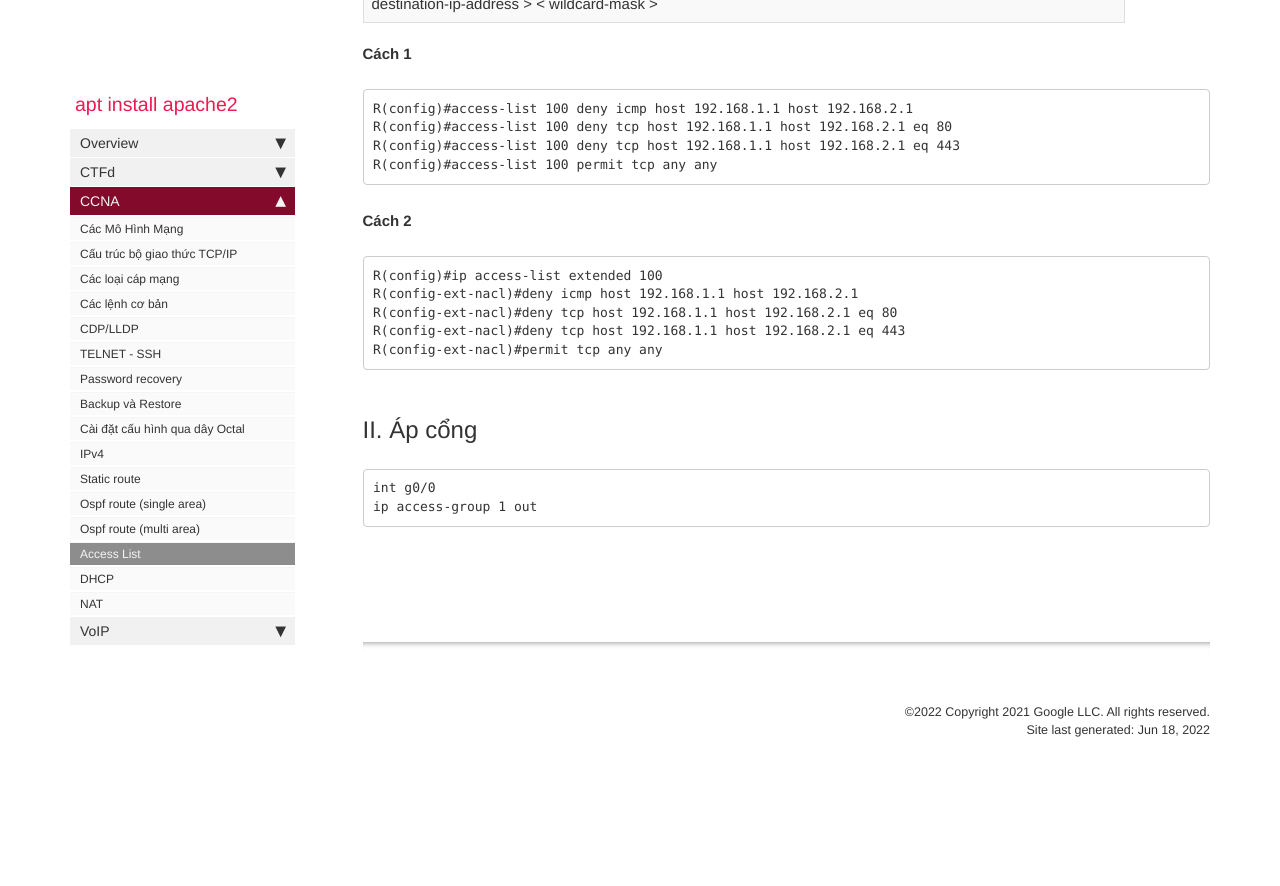
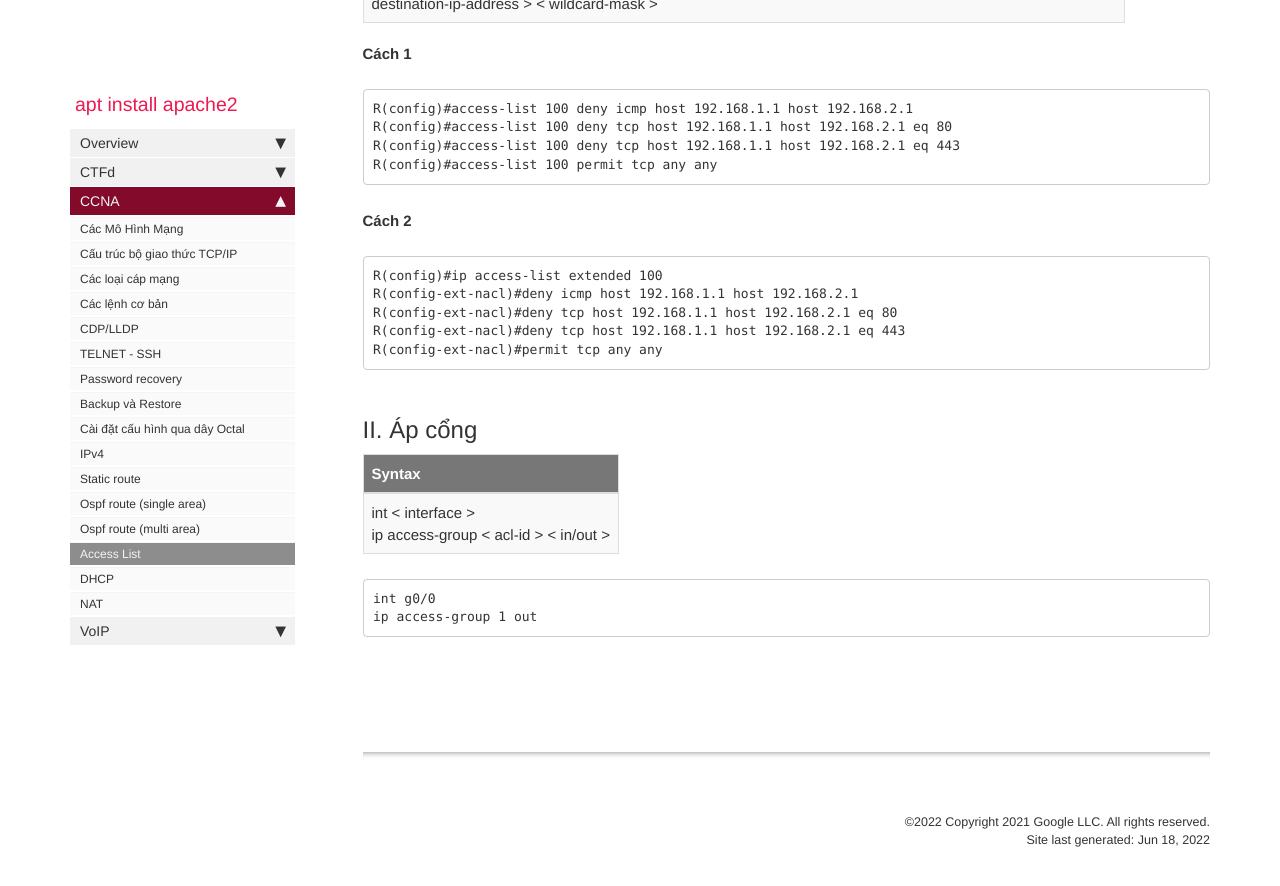
Before and after one commit to aptinstallapache2/aptinstallapache2.github.io, a Jekyll site: the page built from pages/CCNA/ACL.md, in a window 1280 px wide and 900 px high, scrolled down 1185 px. Shown: the top 886 px of the window. Built offline with Jekyll 4.4.1, drawn with Linux system fonts in a browser that asks for light colours; comment, search, counter and statistics services are not loaded; before the commit the page ends 1975 px from its top, so only the background shows below that.

Commit message:
Update ACL.md

````diff
--- a/pages/CCNA/ACL.md
+++ b/pages/CCNA/ACL.md
@@ -68,6 +68,10 @@ R(config-ext-nacl)#permit tcp any any
 
 ## II. Áp cổng
 
+| Syntax |
+|:---|
+| int < interface > <br/> ip access-group < acl-id > < in/out > |
+
 ```
 int g0/0
 ip access-group 1 out
````
